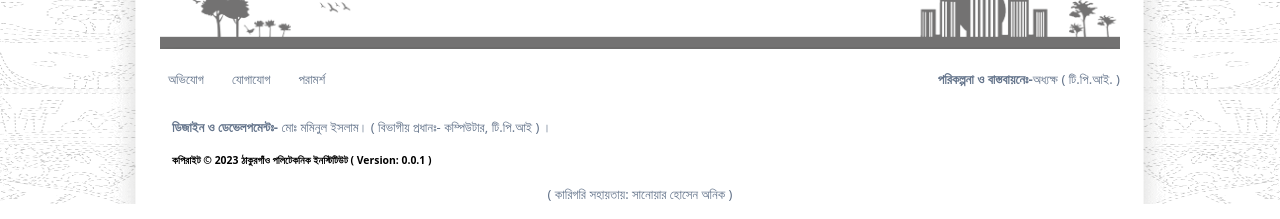
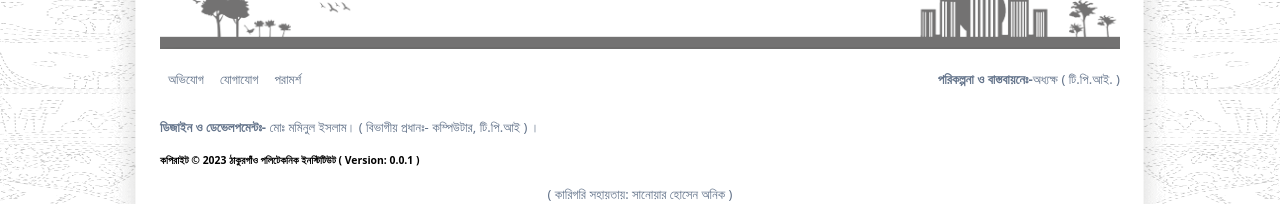
Before and after one commit to tpicpc/Thakurgaon-Polytechnic-Institute, a React (Vite) app: page / in a window 1280 px wide. Shown: the part 4483-4702 px from the top of the page. Built offline with nearby package versions, Linux system fonts and the light colour scheme.

Commit message:
some work on footer

```diff
--- a/src/Header/Footer.jsx
+++ b/src/Header/Footer.jsx
@@ -3,7 +3,7 @@ export default function Footer() {
   return (
     <div className="mx-auto md:w-full xl:w-9/12 lg:w-9/12 w-full flex flex-col gap-4 text-[13px] text-slate-500 mb-6 p-3 lg:p-0">
         <div className="lg:flex justify-between flex-wrap ">
-            <ul className="flex gap-3 flex-wrap mb-3">
+            <ul className="flex flex-wrap mb-3">
                 <li><a className="hover:bg-slate-400 hover:text-white px-2 py-1" href="#">অভিযোগ </a></li>
                 <li><a className="hover:bg-slate-400 hover:text-white px-2 py-1" href="#">যোগাযোগ</a></li>
                 <li><a className="hover:bg-slate-400 hover:text-white px-2 py-1" href="#">পরামর্শ</a></li>
@@ -13,8 +13,8 @@ export default function Footer() {
                 <li><a className="hover:text-black" href="#"> <span className="font-semibold">পরিকল্পনা ও বাস্তবায়নেঃ-</span>অধ্যক্ষ ( টি.পি.আই. ) </a></li>
             </ul>
         </div>
-        <h2 className=" text-justify px-3"><a className="hover:text-black" href="#"><span className="font-semibold">ডিজাইন ও ডেভেলপমেন্টঃ-</span> মোঃ মমিনুল ইসলাম। ( বিভাগীয় প্রধানঃ- কম্পিউটার, টি.পি.আই ) ।</a></h2>
-        <small className="font-semibold text-black text-justify px-3">কপিরাইট © 2023 ঠাকুরগাঁও পলিটেকনিক ইনস্টিটিউট ( Version: 0.0.1 )</small>
+        <h2 className=" text-justify "><a className="hover:text-black" href="#"><span className="font-semibold">ডিজাইন ও ডেভেলপমেন্টঃ-</span> মোঃ মমিনুল ইসলাম। ( বিভাগীয় প্রধানঃ- কম্পিউটার, টি.পি.আই ) ।</a></h2>
+        <small className="font-semibold text-black text-justify ">কপিরাইট © 2023 ঠাকুরগাঁও পলিটেকনিক ইনস্টিটিউট ( Version: 0.0.1 )</small>
         <h2 className="text-center hover:text-black">( কারিগরি সহায়তায়: সানোয়ার হোসেন অনিক )</h2>
     </div>
   )
```
